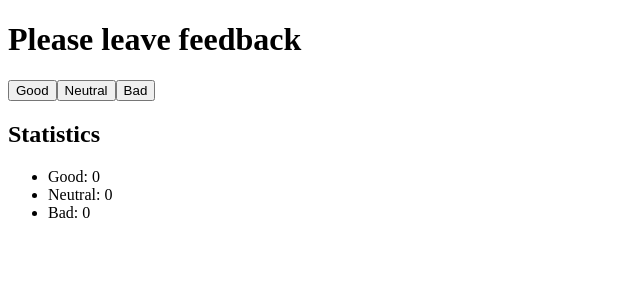
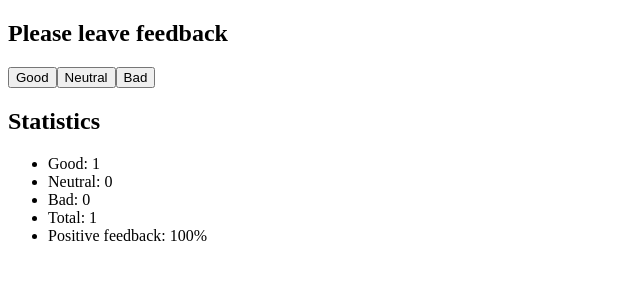
Before and after one commit to taraiihor/goit-react-hw-02-feedback, a React (Create React App) app: page / in a window 1280 px wide. Both pictures are taken after a click on the button "Good". Shown: the top 300 px of the page, without its empty margins (0-640 px from the left). Built offline with nearby package versions, Linux system fonts and the light colour scheme.

Commit message:
рефактор без ситилів

```diff
--- a/src/App.js
+++ b/src/App.js
@@ -1,11 +1,60 @@
 import React from 'react';
-import Feedback from './components/Feedback';
+import Statistics from './components/Statistics';
+import Notification from './components/Notification';
+import FeedbackOptions from './components/Feedback';
+import Section from './components/Section';
 
-const App = () => (
-  <>
-    <h1>Please leave feedback</h1>
-    <Feedback />
-  </>
-);
+class App extends React.Component {
+  state = {
+    good: 0,
+    neutral: 0,
+    bad: 0,
+  };
 
+  onLeaveFeedback = option => {
+    this.setState(prevState => ({
+      [option]: prevState[option] + 1,
+    }));
+  };
+  countTotalFeedback = () => {
+    const { good, neutral, bad } = this.state;
+    return good + neutral + bad;
+  };
+
+  countPositiveFeedbackPercentage = () => {
+    const { good } = this.state;
+    const total = this.countTotalFeedback();
+    return total ? ((good / total) * 100).toFixed(0) : 0;
+  };
+
+  render() {
+    const { good, neutral, bad } = this.state;
+    const options = ['good', 'neutral', 'bad'];
+    const total = this.countTotalFeedback();
+    const positivePercentage = this.countPositiveFeedbackPercentage();
+    return (
+      <>
+        <Section title="Please leave feedback">
+          <FeedbackOptions
+            options={options}
+            onLeaveFeedback={this.onLeaveFeedback}
+          />
+        </Section>
+        <Section title="Statistics">
+          {total !== 0 ? (
+            <Statistics
+              good={good}
+              neutral={neutral}
+              bad={bad}
+              total={total}
+              positivePercentage={positivePercentage}
+            />
+          ) : (
+            <Notification message="No feedback given" />
+          )}
+        </Section>
+      </>
+    );
+  }
+}
 export default App;
--- a/src/components/Feedback/Feedback.js
+++ /dev/null
@@ -1,59 +0,0 @@
-import React from 'react';
-import './Feedback.css';
-
-class Feedback extends React.Component {
-  state = {
-    good: 0,
-    neutral: 0,
-    bad: 0,
-  };
-
-  handleIncrement = event => {
-    console.log(event.type);
-  };
-  render() {
-    return (
-      <div>
-        <div>
-          <button
-            type="button"
-            onClick={() => {
-              console.log('збільшити Good');
-            }}
-          >
-            Good
-          </button>
-          <button
-            type="button"
-            onClick={() => {
-              console.log('збільшити Neutral');
-            }}
-          >
-            Neutral
-          </button>
-          <button
-            type="button"
-            onClick={() => {
-              console.log('збільшити Bad');
-            }}
-          >
-            Bad
-          </button>
-        </div>
-        <h2>Statistics</h2>
-        <ul>
-          <li>
-            Good: <span>0</span>
-          </li>
-          <li>
-            Neutral: <span>0</span>
-          </li>
-          <li>
-            Bad: <span>0</span>
-          </li>
-        </ul>
-      </div>
-    );
-  }
-}
-export default Feedback;
--- /dev/null
+++ b/src/components/Feedback/FeedbackOptions.js
@@ -0,0 +1,15 @@
+const FeedBackOptions = ({ options, onLeaveFeedback }) => (
+  <div>
+    {options.map(option => (
+      <button
+        key={option}
+        type="button"
+        onClick={() => onLeaveFeedback(option)}
+      >
+        {option.slice(0, 1).toUpperCase() + option.slice(1)}
+      </button>
+    ))}
+  </div>
+);
+
+export default FeedBackOptions;
--- a/src/components/Feedback/index.js
+++ b/src/components/Feedback/index.js
@@ -1 +1 @@
-export { default } from './Feedback';
+export { default } from './FeedbackOptions';
--- /dev/null
+++ b/src/components/Notification/Notification.js
@@ -0,0 +1,3 @@
+const Notification = ({ message }) => <p>{message}</p>;
+
+export default Notification;
--- /dev/null
+++ b/src/components/Notification/index.js
@@ -0,0 +1 @@
+export { default } from './Notification';
--- /dev/null
+++ b/src/components/Section/Section.js
@@ -0,0 +1,8 @@
+const Section = ({ title, children }) => (
+  <section>
+    <h2>{title}</h2>
+    {children}
+  </section>
+);
+
+export default Section;
--- /dev/null
+++ b/src/components/Section/index.js
@@ -0,0 +1 @@
+export { default } from './Section';
--- /dev/null
+++ b/src/components/Statistics/Statistics.js
@@ -0,0 +1,11 @@
+const Statistics = ({ good, neutral, bad, total, positivePercentage }) => (
+  <ul>
+    <li>Good: {good} </li>
+    <li>Neutral: {neutral}</li>
+    <li>Bad: {bad}</li>
+    <li>Total: {total}</li>
+    <li>Positive feedback: {positivePercentage}%</li>
+  </ul>
+);
+
+export default Statistics;
--- /dev/null
+++ b/src/components/Statistics/index.js
@@ -0,0 +1 @@
+export { default } from './Statistics';
```
Also changed, not shown: src/components/Feedback/Feedback.css (deleted), 2 other files (tests, documents, lock files or other folders).
